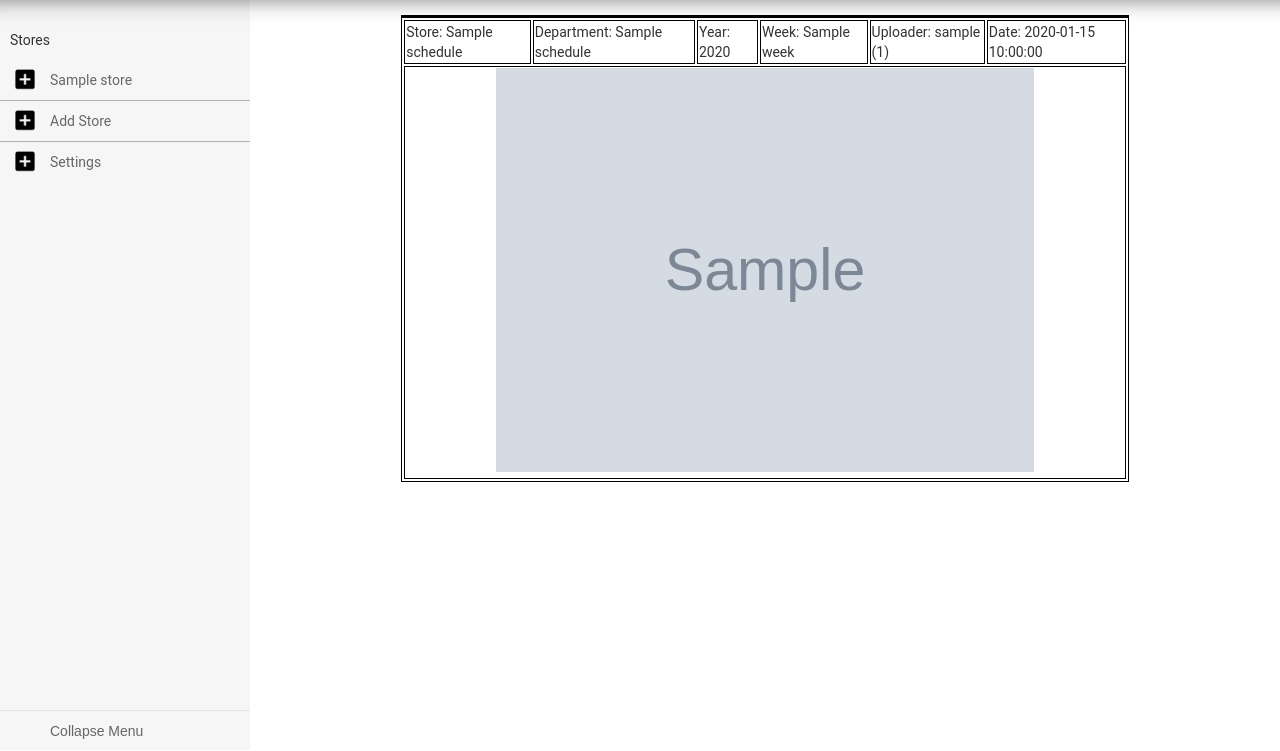
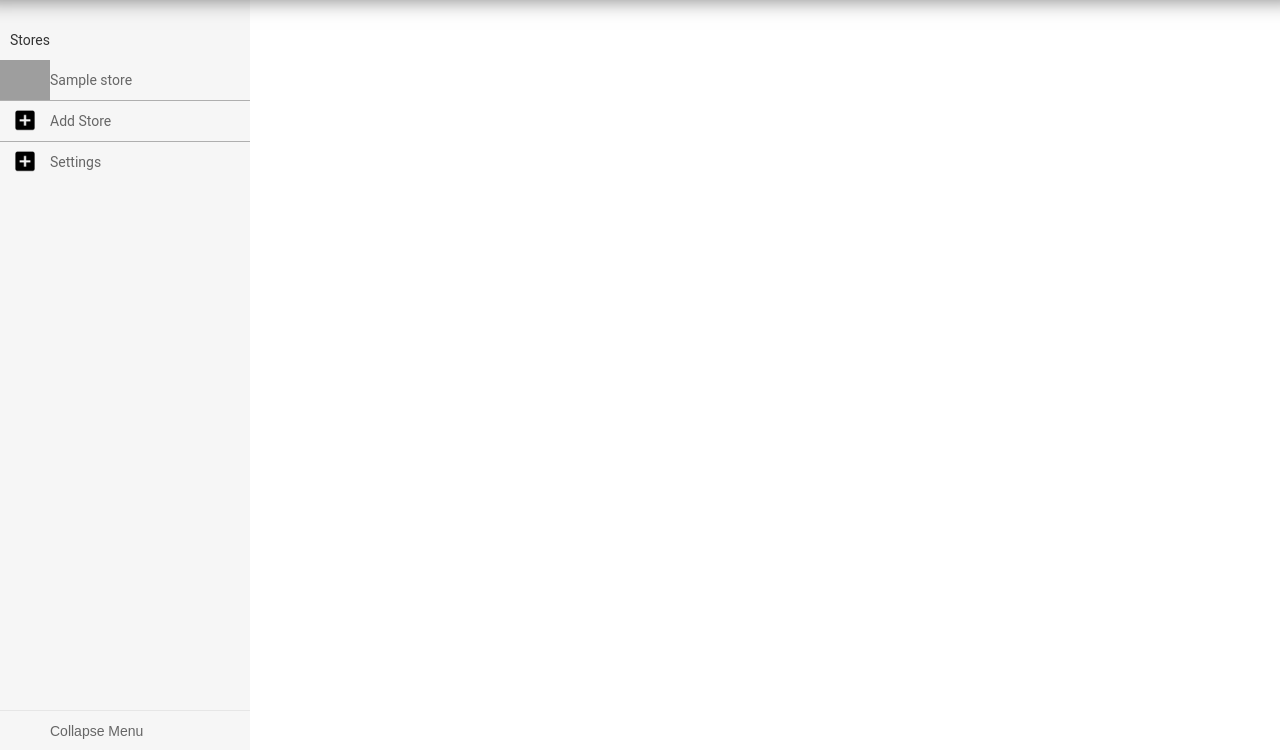
Before and after one commit to bradenschmidt/shift-ez, a Flask app: template app_engine/app/templates/index.html in a window 1280 px wide. Shown: the part 50-801 px from the top of the page. Run offline with Flask 2, Linux system fonts and the light colour scheme; the template is opened without the code that fills it: most values are stand-ins (such as "Sample title", 1, 10 or a date in 2020); grey boxes marked "Sample" are stand-in pictures; some libraries are stand-ins or nearby versions; grey boxes are pictures that could not be loaded.

Commit message:
Show only the selected stores schedules!

```diff
--- a/app_engine/app/templates/index.html
+++ b/app_engine/app/templates/index.html
@@ -27,10 +27,10 @@
         </li>
 
         {% for store in stores %}
-            <li class="menu--item">
+            <li class="menu--item store" id="{{ 'store' + loop.index0|string }}">
 
                 <label class="menu--link" title="{{ store.store_name }}">
-                    <img class="menu--icon" src="/static/images/ic_action_add_box.png"/>
+                    <img class="menu--icon" src="/static/images/ic_action_business.png"/>
                     <span class="menu--label">{{ store.store_name }}</span>
                 </label>
 
@@ -66,11 +66,11 @@
 
 <div class="wrapper">
 
-    <table>
+    {% for store in stores %}
 
-        {% for schedule in schedules %}
-            <tr>
+        <div class="schedules" id="{{ 'schedules' + loop.index0|string }}">
 
+            {% for schedule in store['schedules'] %}
                 <table>
                     <tr>
                         <td>Store: {{ schedule.store_name }}</td>
@@ -84,13 +84,13 @@
                         <td class="schedule_image" colspan="6"><img src="{{ schedule.image_url }}"></td>
                     </tr>
                 </table>
-            </tr>
+            {% endfor %}
 
-        {% endfor %}
-
-    </table>
+        </div>
+    {% endfor %}
 </div>
 <script src="/static/scripts/vertical-responsive-menu.min.js"></script>
+<script src="/static/scripts/index.js"></script>
 </body>
 </html>
 {% endautoescape %}
--- a/app_engine/main.py
+++ b/app_engine/main.py
@@ -4,6 +4,7 @@ from pprint import pprint
 
 import jinja2
 from flask import Flask
+
 from google.appengine.ext import blobstore
 
 from app.api.accounts import accounts
@@ -50,7 +51,7 @@ def get_json_response(view_name, *args, **kwargs):
 
 # Pages ######################################################################
 @app.route('/stores/<store_name>/dep/<dep_name>')
-def index(store_name, dep_name):
+def store_template(store_name, dep_name):
     """Serve the homepage."""
 
     # user = users.get_current_user()
@@ -80,6 +81,32 @@ def index(store_name, dep_name):
     return template.render(template_values)
 
 
+@app.route('/')
+def index():
+    """Serve the homepage."""
+
+    # user = users.get_current_user()
+    # if user:
+    #     url = users.create_logout_url('')
+    #     url_linktext = 'Logout'
+    # else:
+    #     url = users.create_login_url('')
+    #     url_linktext = 'Login'
+
+    user_id = "bradenschmidt@gmail.com"
+    resp = get_accounts_stores(user_id)
+    stores = json.loads(resp.data)
+
+    pprint(stores)
+
+    template_values = {
+        'stores': stores['stores']
+    }
+
+    template = JINJA_ENVIRONMENT.get_template('app/templates/index.html')
+    return template.render(template_values)
+
+
 @app.errorhandler(404)
 def page_not_found(e):
     """Return a custom 404 error."""
--- /dev/null
+++ b/app_engine/static/scripts/index.js
@@ -0,0 +1,16 @@
+function hideAllSchedules() {
+    $(".schedules").hide()
+}
+$(document).ready(hideAllSchedules());
+
+$(".store").click(function () {
+    hideAllSchedules();
+
+    var store = $(this).attr('id');
+
+    var storeNum = store.substr(5);
+
+    var scheduleNum = '#schedules' + storeNum;
+
+    $(scheduleNum).show()
+});
```
